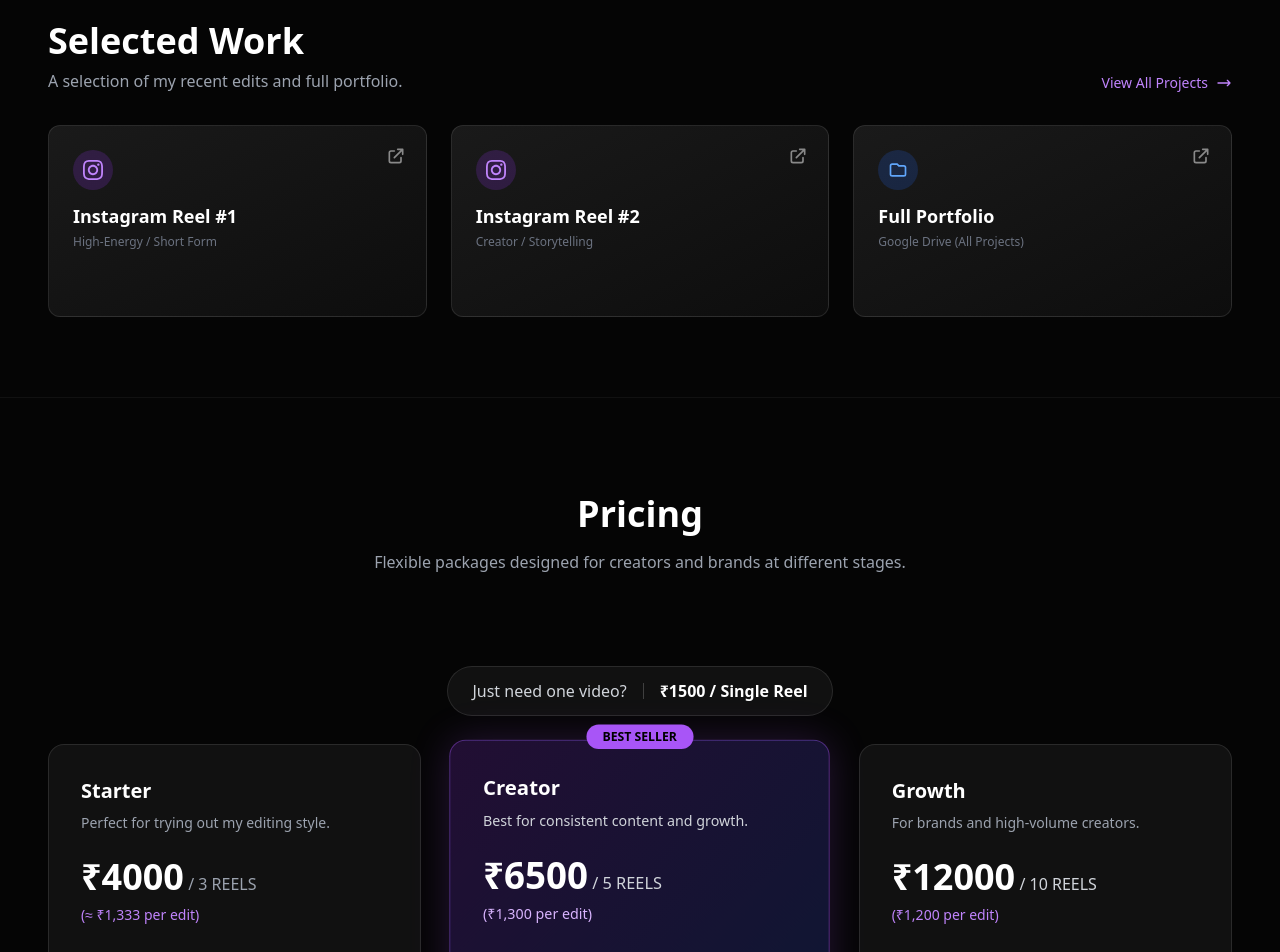
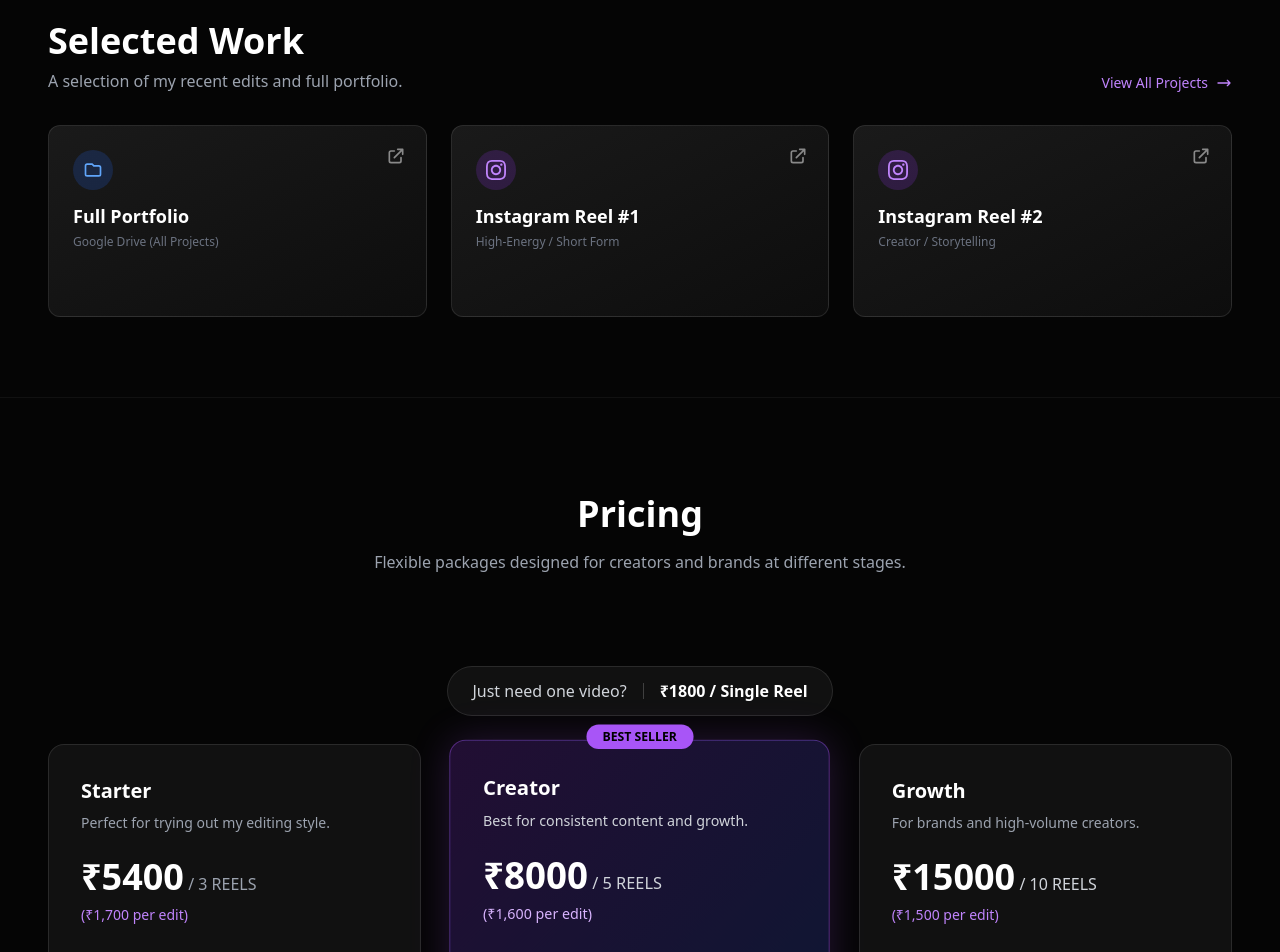
Before and after one commit to Kalyan-pallati/portfolio, a React (Vite) app: page / in a window 1280 px wide. Shown: the part 1420-2372 px from the top of the page. Built offline with nearby package versions, Linux system fonts and the light colour scheme.

Commit message:
Prices changed

```diff
--- a/src/pages/Home.jsx
+++ b/src/pages/Home.jsx
@@ -191,6 +191,29 @@ export default function Home() {
 
           <div className="grid grid-cols-1 md:grid-cols-3 gap-6">
             <a
+              href="https://drive.google.com/drive/folders/1Sg0K3_gUdi97HNqKiVVnbBGW4a6Xw-Ak?usp=sharing"
+              target="_blank"
+              rel="noopener noreferrer"
+              className="group relative h-48 rounded-xl bg-gradient-to-br from-[#1a1a1a] to-[#0d0d0d] border border-white/10 hover:border-blue-500/50 p-6 flex flex-col justify-between transition-all duration-300 hover:shadow-[0_0_20px_rgba(59,130,246,0.15)] overflow-hidden"
+            >
+              <div className="absolute top-0 right-0 p-5 opacity-50 group-hover:opacity-100 transition-opacity">
+                <svg className="w-5 h-5 text-white" fill="none" stroke="currentColor" viewBox="0 0 24 24"><path strokeLinecap="round" strokeLinejoin="round" strokeWidth="2" d="M10 6H6a2 2 0 00-2 2v10a2 2 0 002 2h10a2 2 0 002-2v-4M14 4h6m0 0v6m0-6L10 14"></path></svg>
+              </div>
+              <div className="z-10">
+                <div className="w-10 h-10 bg-blue-600/20 rounded-full flex items-center justify-center mb-3 group-hover:bg-blue-600/40 transition-colors">
+                  <svg className="w-5 h-5 text-blue-400" fill="none" stroke="currentColor" viewBox="0 0 24 24"><path strokeLinecap="round" strokeLinejoin="round" strokeWidth="2" d="M3 7v10a2 2 0 002 2h14a2 2 0 002-2V9a2 2 0 00-2-2h-6l-2-2H5a2 2 0 00-2 2z"></path></svg>
+                </div>
+                <h3 className="text-lg font-bold mb-1 text-white group-hover:text-blue-400 transition-colors">
+                  Full Portfolio
+                </h3>
+                <p className="text-gray-500 text-xs group-hover:text-gray-300 transition-colors">
+                  Google Drive (All Projects)
+                </p>
+              </div>
+              <div className="absolute bottom-0 left-0 w-full h-1 bg-gradient-to-r from-blue-500 to-purple-500 transform scale-x-0 group-hover:scale-x-100 transition-transform duration-300 origin-left"></div>
+            </a>
+
+            <a
               href="https://www.instagram.com/reel/DTDgtfXk1Nr/?igsh=cWxpd3FyOXBkejRo"
               target="_blank"
               rel="noopener noreferrer"
@@ -236,28 +259,6 @@ export default function Home() {
               <div className="absolute bottom-0 left-0 w-full h-1 bg-gradient-to-r from-purple-500 to-blue-500 transform scale-x-0 group-hover:scale-x-100 transition-transform duration-300 origin-left"></div>
             </a>
 
-            <a
-              href="https://drive.google.com/drive/folders/1Sg0K3_gUdi97HNqKiVVnbBGW4a6Xw-Ak?usp=sharing"
-              target="_blank"
-              rel="noopener noreferrer"
-              className="group relative h-48 rounded-xl bg-gradient-to-br from-[#1a1a1a] to-[#0d0d0d] border border-white/10 hover:border-blue-500/50 p-6 flex flex-col justify-between transition-all duration-300 hover:shadow-[0_0_20px_rgba(59,130,246,0.15)] overflow-hidden"
-            >
-              <div className="absolute top-0 right-0 p-5 opacity-50 group-hover:opacity-100 transition-opacity">
-                <svg className="w-5 h-5 text-white" fill="none" stroke="currentColor" viewBox="0 0 24 24"><path strokeLinecap="round" strokeLinejoin="round" strokeWidth="2" d="M10 6H6a2 2 0 00-2 2v10a2 2 0 002 2h10a2 2 0 002-2v-4M14 4h6m0 0v6m0-6L10 14"></path></svg>
-              </div>
-              <div className="z-10">
-                <div className="w-10 h-10 bg-blue-600/20 rounded-full flex items-center justify-center mb-3 group-hover:bg-blue-600/40 transition-colors">
-                  <svg className="w-5 h-5 text-blue-400" fill="none" stroke="currentColor" viewBox="0 0 24 24"><path strokeLinecap="round" strokeLinejoin="round" strokeWidth="2" d="M3 7v10a2 2 0 002 2h14a2 2 0 002-2V9a2 2 0 00-2-2h-6l-2-2H5a2 2 0 00-2 2z"></path></svg>
-                </div>
-                <h3 className="text-lg font-bold mb-1 text-white group-hover:text-blue-400 transition-colors">
-                  Full Portfolio
-                </h3>
-                <p className="text-gray-500 text-xs group-hover:text-gray-300 transition-colors">
-                  Google Drive (All Projects)
-                </p>
-              </div>
-              <div className="absolute bottom-0 left-0 w-full h-1 bg-gradient-to-r from-blue-500 to-purple-500 transform scale-x-0 group-hover:scale-x-100 transition-transform duration-300 origin-left"></div>
-            </a>
           </div>
         </section>
 
@@ -277,7 +278,7 @@ export default function Home() {
             </span>
             <span className="h-4 w-px bg-white/20"></span>
             <span className="text-white font-bold text-sm md:text-base">
-                ₹1500 / Single Reel
+                ₹1800 / Single Reel
             </span>
         </div>
     </div>
@@ -290,11 +291,11 @@ export default function Home() {
 
             <div className="mb-6">
                 <div className="text-4xl font-extrabold">
-                    ₹4000
+                    ₹5400
                     <span className="text-base font-medium text-gray-400"> / 3 REELS</span>
                 </div>
                 <p className="text-sm text-purple-400 mt-2 font-medium">
-                    (≈ ₹1,333 per edit)
+                    (₹1,700 per edit)
                 </p>
             </div>
 
@@ -318,11 +319,11 @@ export default function Home() {
 
             <div className="mb-6">
                 <div className="text-4xl font-extrabold">
-                    ₹6500
+                    ₹8000
                     <span className="text-base font-medium text-gray-300"> / 5 REELS</span>
                 </div>
                 <p className="text-sm text-purple-300 mt-2 font-medium">
-                    (₹1,300 per edit)
+                    (₹1,600 per edit)
                 </p>
             </div>
 
@@ -342,11 +343,11 @@ export default function Home() {
 
             <div className="mb-6">
                 <div className="text-4xl font-extrabold">
-                    ₹12000
+                    ₹15000
                     <span className="text-base font-medium text-gray-300"> / 10 REELS</span>
                 </div>
                 <p className="text-sm text-purple-400 mt-2 font-medium">
-                    (₹1,200 per edit)
+                    (₹1,500 per edit)
                 </p>
             </div>
 
```
